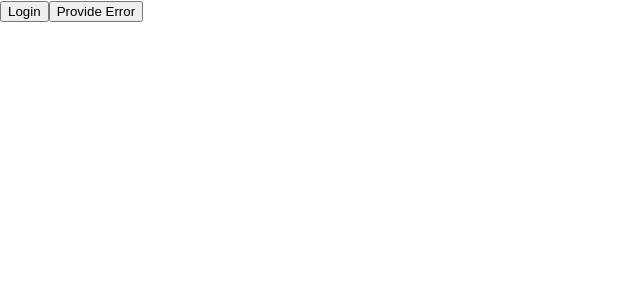
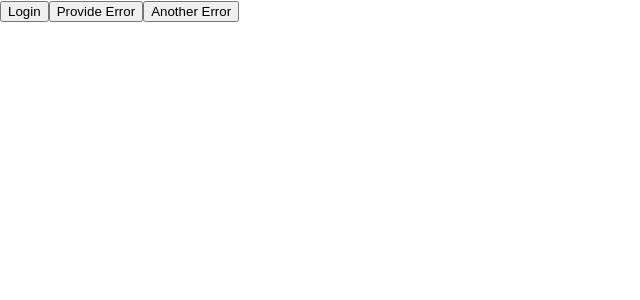
Before and after one commit to Jeong-minji/sentry-app-example, a Next.js app: page /auth in a window 1280 px wide. Shown: the top 300 px of the page, without its empty margins (0-640 px from the left). Built offline with nearby package versions, Linux system fonts and the light colour scheme.

Commit message:
Add: error

```diff
--- a/pages/auth.tsx
+++ b/pages/auth.tsx
@@ -29,6 +29,13 @@ const Auth = () => {
       >
         Provide Error
       </button>
+      <button
+        onClick={() => {
+          throw new Error("Another Error");
+        }}
+      >
+        Another Error
+      </button>
     </div>
   );
 };
```
